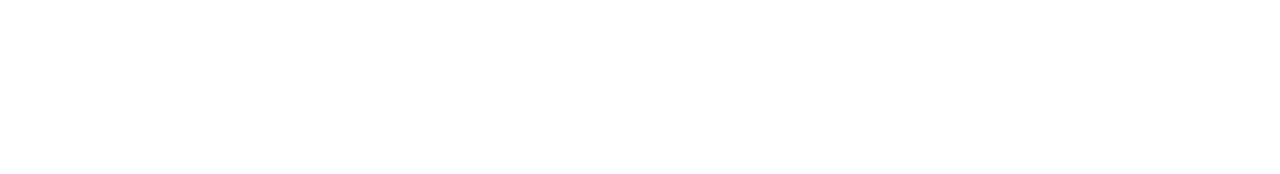
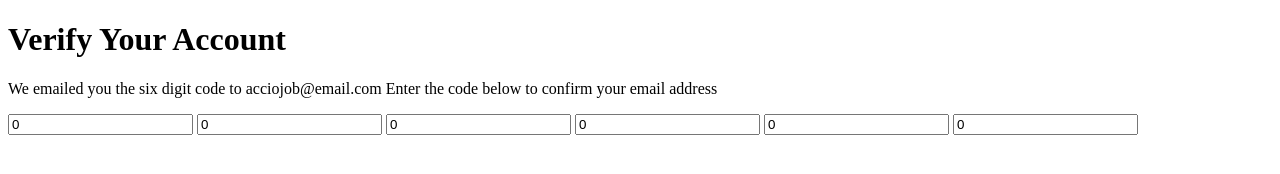
Before and after one commit to acciojob/OTP-ak1303, a website: page main.html in a window 1280 px wide. Drawn offline with Linux system fonts and the light colour scheme.

Commit message:
created a submission

```diff
--- a/main.html
+++ b/main.html
@@ -8,6 +8,18 @@
 
 <body>
 	<!-- the entire body must be written by student -->
+	<div class="otp">
+		<h1 id="verification_heading">Verify Your Account</h1>
+		<p id="verification_subtext">We emailed you the six digit code to acciojob@email.com Enter the code below to confirm your email address</p>
+		<div class="code-container">
+			<input id="input1" name="input1" value='0' />
+			<input id="input1" name="input1" value='0' />
+			<input id="input1" name="input1" value='0' />
+			<input id="input1" name="input1" value='0' />
+			<input id="input1" name="input1" value='0' />
+			<input id="input1" name="input1" value='0' />
+		</div>
+	</div>
     <script type="text/javascript" src="./script.js">
 </script>
 
```
